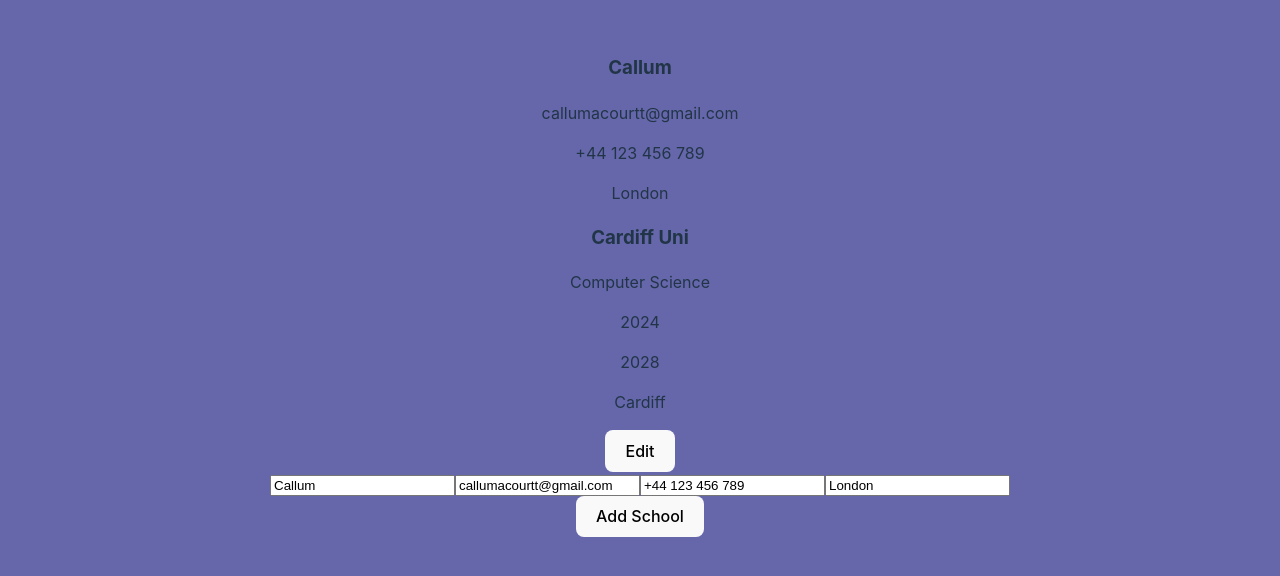
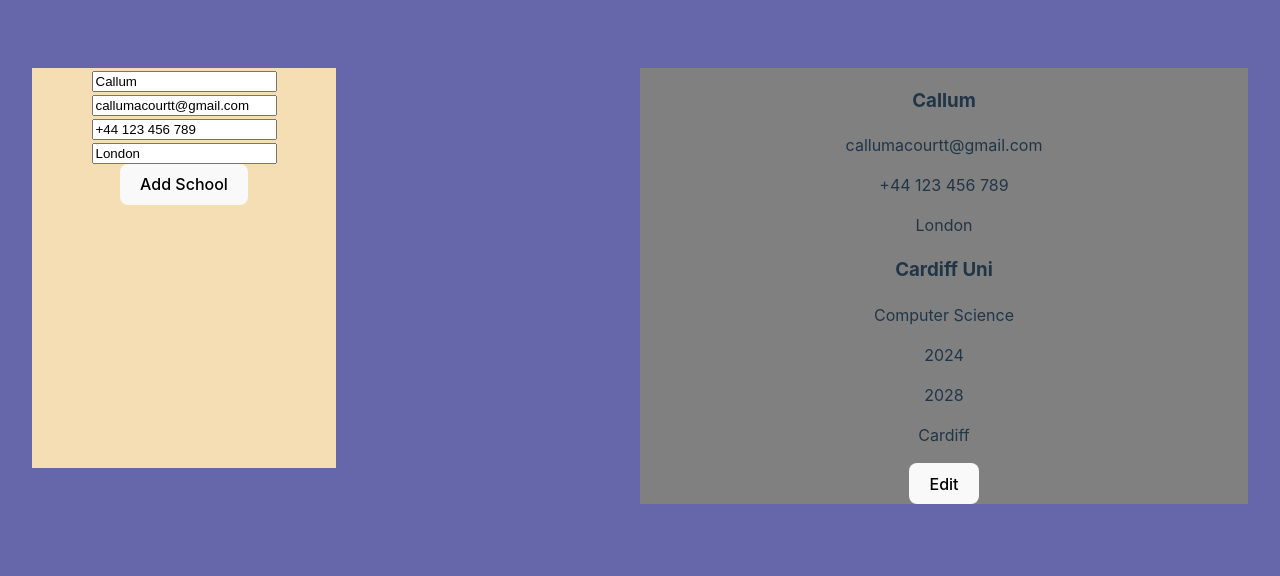
Before and after one commit to Callumacourt/cvBuilder, a React (Vite) app in the folder cv-builder/: page / in a window 1280 px wide. Shown: the part 114-690 px from the top of the page. Built offline with nearby package versions, Linux system fonts and the light colour scheme.

Commit message:
bug fixes

```diff
--- a/cv-builder/src/App.css
+++ b/cv-builder/src/App.css
@@ -3,6 +3,22 @@
   margin: 0 auto;
   padding: 2rem;
   text-align: center;
+  display: grid;
+  grid-template-columns: 1fr 1fr;
+  grid-template-rows: 1fr;
+}
+
+.input{
+  grid-column: 1;
+  width: 50%;
+  grid-row: 1;
+  background-color: wheat;
+  max-height: 50vh;
+}
+
+.cv{
+  grid-column: 2;
+  background-color: gray;
 }
 
 body{
--- a/cv-builder/src/components/CV.jsx
+++ b/cv-builder/src/components/CV.jsx
@@ -14,9 +14,8 @@ export default function CV() {
 
     const updatePersonalDetails = (e) => {
         const { name, value } = e.target;
-        setPersonalDetails({ ...personalDetails, [name]: value });
+        setPersonalDetails((prev) => ({ ...prev, [name]: value }));
     };
-
 
     const [showEducation, setShowEducation] = useState(false);
     const [editing, setEditing] = useState(false);
@@ -31,48 +30,38 @@ export default function CV() {
         }
     ]);
 
-    const addSchool = (formData) => {
-        setSchools([
-            ...schools,
-            {
-                name: formData.name,
-                degree: formData.degree,
-                startYear:formData.startYear,
-                endYear: formData.endYear,
-                location: formData.location
-            }
-        ]);
-    };
+    const handleEdit = (event) => {
+        const { name, value } = event.target;
 
-    const editSchool = (field, value) => {
-        const updatedSchools = [...schools];
-        updatedSchools[editingIndex] = { ...updatedSchools[editingIndex], [field]: value };
-        setSchools(updatedSchools);
-    };
-
-
-    const updateFormData = (field, value) => {
-        if (editing) {
-            setSchools((prevSchools) => {
-                const updatedSchools = [...prevSchools];
-                updatedSchools[editingIndex] = { ...updatedSchools[editingIndex], [field]: value };
-                return updatedSchools;
-            });
-        }
+        setSchools((prevSchools) => {
+            const updatedSchools = [...prevSchools];
+            updatedSchools[editingIndex] = {
+                ...updatedSchools[editingIndex],
+                [name]: value
+            };
+            return updatedSchools;
+        });
     };
 
 
     const handleSubmit = (event, formData) => {
         event.preventDefault();
-        if(!editing){
-            addSchool(formData)
-        }
+        setSchools((prevSchools) => {
+            const updatedSchools = [...prevSchools];
+            if (editing) {
+                updatedSchools[editingIndex] = { ...updatedSchools[editingIndex], ...formData };
+            } else {
+                updatedSchools.push(formData);
+            }
+            return updatedSchools;
+        });
         setShowEducation(false);
         setEditing(false);
     };
 
     return (
         <>
+            <div className="cv">
             <CvHeader personalDetails={personalDetails} />
             <CvEducation
                 schools={schools}
@@ -80,21 +69,22 @@ export default function CV() {
                 setEditingIndex={setEditingIndex}
                 setShowEducation={setShowEducation}
             />
+            </div>
+            <div className="input">
             <PersonalInput
                 personalDetails={personalDetails}
                 updatePersonalDetails={updatePersonalDetails}
             />
             <EducationInput
-                updateFormData={updateFormData}
-                setEditing={setEditing}
+            handleEdit ={handleEdit}
                 editing={editing}
                 showEducation={showEducation}
-                formData={schools[editingIndex]}
-                editSchool={editSchool}
+                formData={schools[editingIndex] || {}}
                 handleSubmit={handleSubmit}
-                addSchool={addSchool}
                 setShowEducation={setShowEducation}
+                setEditing = {setEditing}
             />
+            </div>
         </>
     );
 }
--- a/cv-builder/src/components/EducationInput.jsx
+++ b/cv-builder/src/components/EducationInput.jsx
@@ -1,13 +1,13 @@
 import { useState, useEffect } from 'react';
 
 export default function EducationInput({
-    setEditing,
     setShowEducation,
     showEducation,
     formData: initialFormData = {},
     editing,
     handleSubmit,
-    updateFormData
+    handleEdit,
+    setEditing
 }) {
     const [formData, setFormData] = useState(initialFormData);
 
@@ -18,22 +18,24 @@ export default function EducationInput({
     const handleChange = (e) => {
         const { name, value } = e.target;
         setFormData((prev) => ({ ...prev, [name]: value }));
+
         if (editing) {
-            updateFormData(name, value);
+            handleEdit(e);
         }
     };
 
     const onSubmit = (e) => {
         handleSubmit(e, formData);
         setFormData({});
+        editing = false
     };
 
     return (
         <div>
             <button onClick={() => {
                 setShowEducation(true);
-                setEditing(false);
                 setFormData({});
+                setEditing(false)
             }}>
                 Add School
             </button>
```
